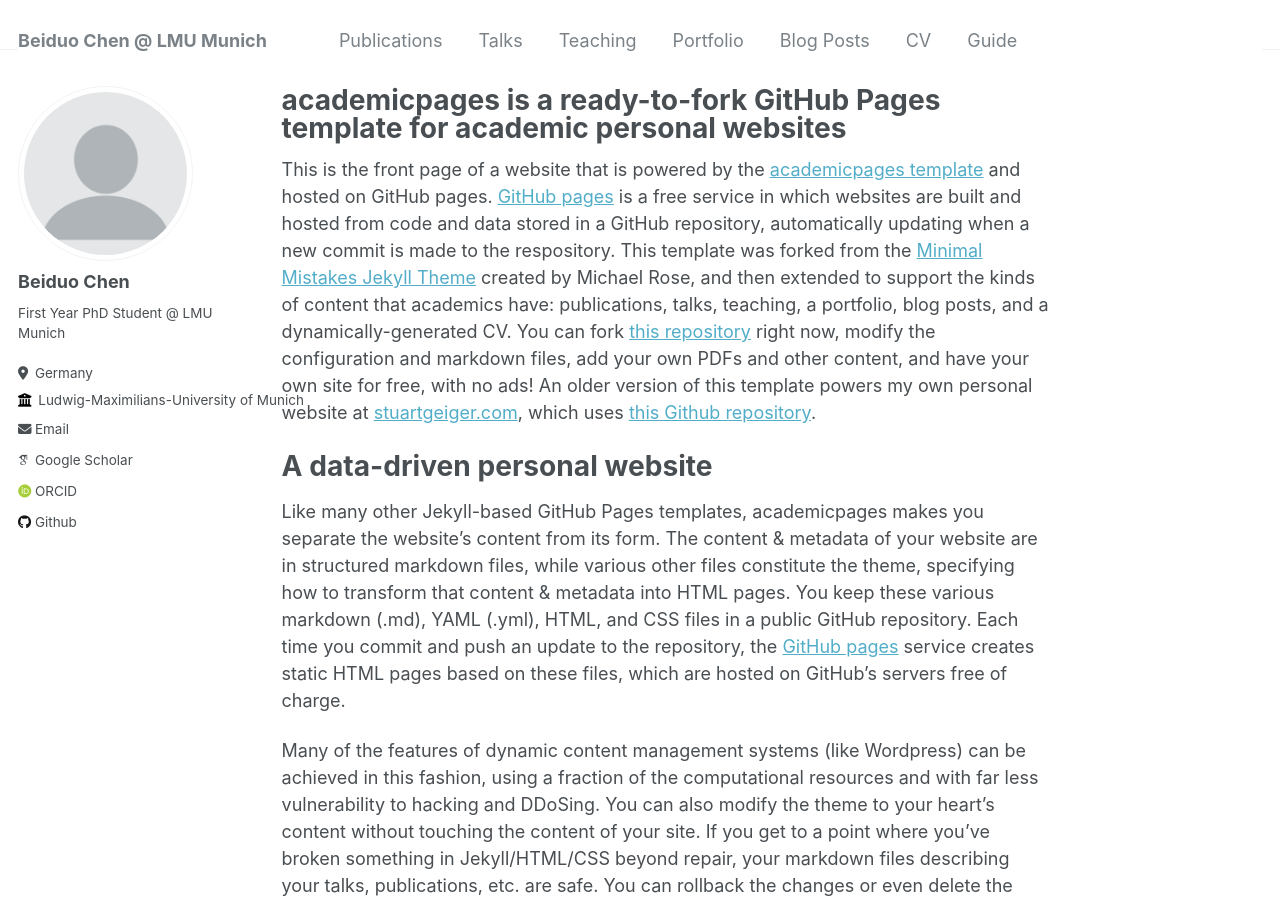
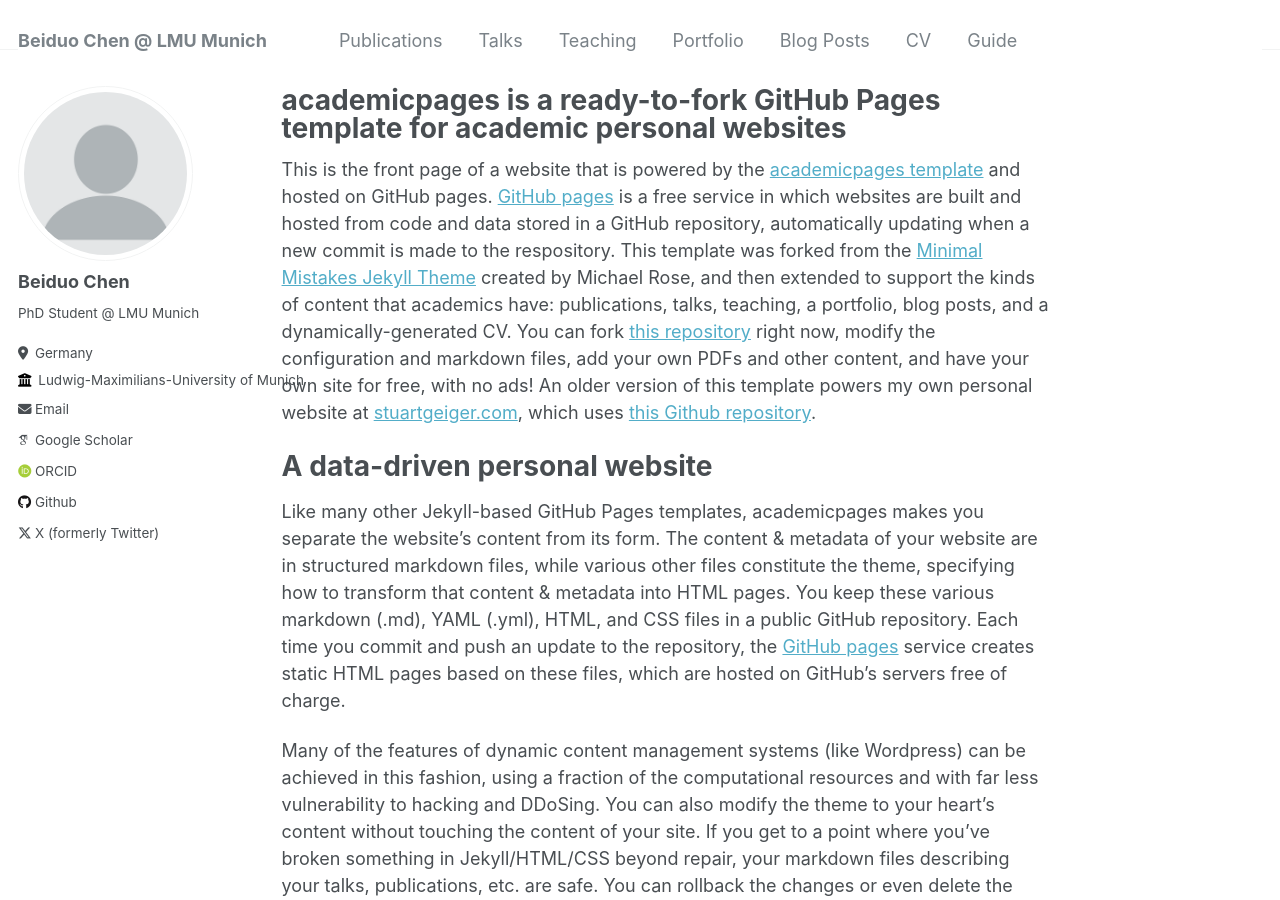
Before and after one commit to Mckysse/mckysse.github.io, a Jekyll site: the page built from _pages/about.md, in a window 1280 px wide and 900 px high. Built offline with Jekyll 4.4.1, drawn with Linux system fonts in a browser that asks for light colours; some web fonts are replaced.

Commit message:
Update _config.yml

```diff
--- a/_config.yml
+++ b/_config.yml
@@ -25,7 +25,7 @@
   avatar           : "profile.png"
   name             : "Beiduo Chen"
   pronouns         : # example: "she/her"
-  bio              : "First Year PhD Student @ LMU Munich"
+  bio              : "PhD Student @ LMU Munich"
   location         : "Germany"
   employer         : "Ludwig-Maximilians-University of Munich"
   uri              : # URL
@@ -67,8 +67,7 @@
   steam            : # Username
   telegram         : # URL
   tumblr           : # Username
-  # twitter          : "UniofOxford"  # Replace this with your X / Twitter handle
-  X : “Beiduo_Chen”
+  twitter          : "Beiduo_Chen"  # Replace this with your X / Twitter handle
   vine             : # Username
   weibo            : # Username
   wikipedia        : # Username
```
